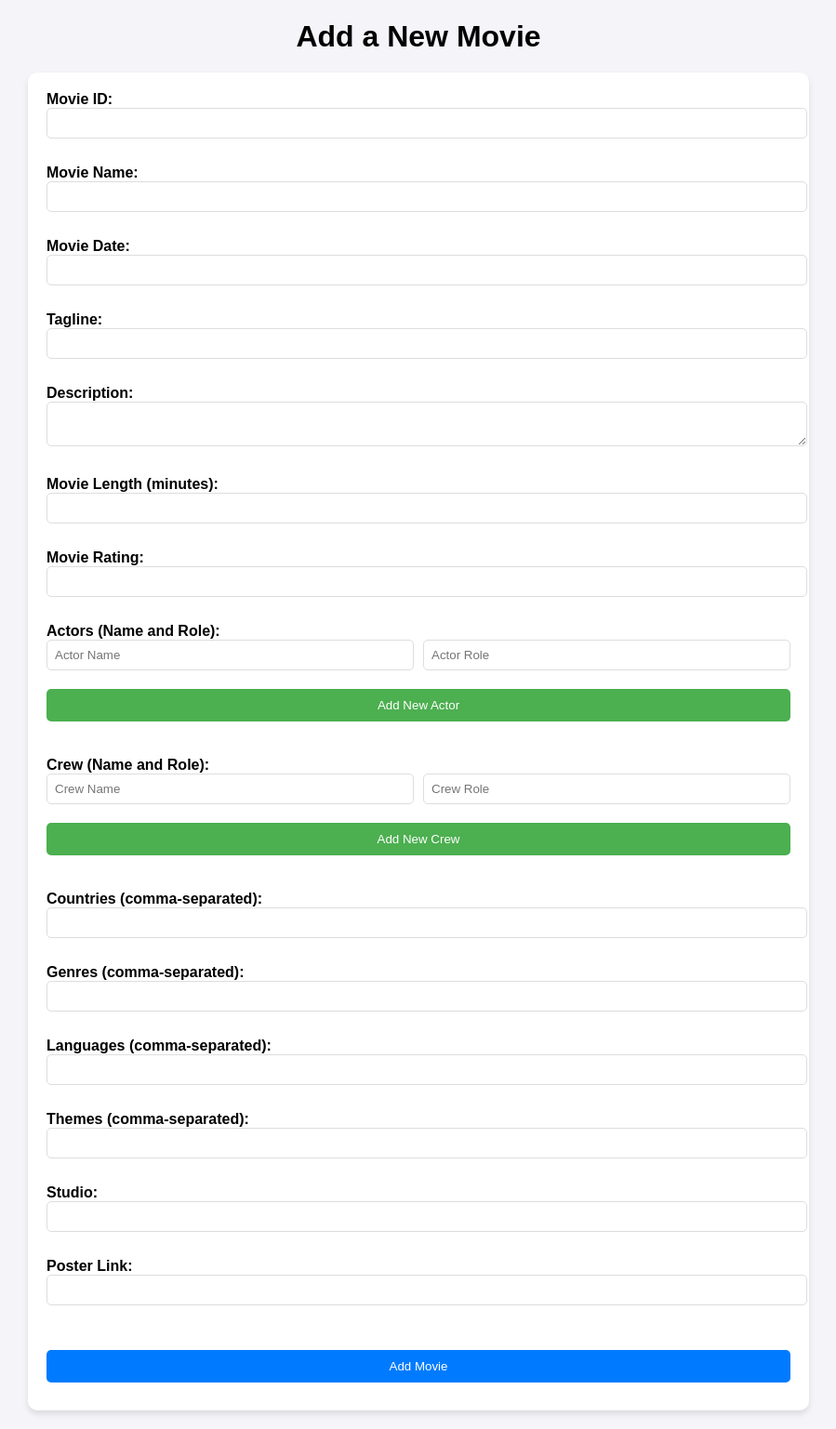
After one commit to berramut1u/BLG317E-Database, a Flask app: page /add_movie in a window 1280 px wide. The commit adds this page. Shown: the whole page at 93% size, without its empty margins (190-1089 px from the left). Run offline with Flask 3, Linux system fonts and the light colour scheme.

Commit message:
ADD UPDATE DELETE implementation

```diff
--- a/movie_platform/app.py
+++ b/movie_platform/app.py
@@ -1,4 +1,4 @@
-from flask import Flask, render_template, request
+from flask import Flask, render_template, request, redirect, url_for
 from db_config import get_db_connection
 
 app = Flask(__name__)
@@ -156,7 +156,153 @@ def filter_movies():
     return render_template('movie_list.html', movies=movies)
 
 
+@app.route('/add_movie', methods=['GET', 'POST'])
+def add_movie():
+    conn = get_db_connection()
+    cursor = conn.cursor()
 
+    if request.method == 'POST':
+        movie_id = request.form['id']
+        movie_name = request.form['movie_name']
+        movie_date = request.form['movie_date']
+        tagline = request.form['tagline']
+        description = request.form['movie_description']
+        movie_length = request.form['movie_length']
+        movie_rating = request.form['movie_rating']
+
+        actor_names = request.form.getlist('actor_name[]')
+        actor_roles = request.form.getlist('actor_role[]')
+
+        crew_names = request.form.getlist('crew_name[]')
+        crew_roles = request.form.getlist('crew_role[]')
+
+        countries = request.form.get('countries', '').split(',')
+        genres = request.form.get('genres', '').split(',')
+        languages = request.form.get('languages', '').split(',')
+        themes = request.form.get('themes', '').split(',')
+        studio = request.form['studio']
+        poster_link = request.form['poster_link']
+
+        cursor.execute("""
+            INSERT INTO movies (id, movie_name, movie_date, tagline, movie_description, movie_length, movie_rating)
+            VALUES (%s, %s, %s, %s, %s, %s, %s)
+        """, (movie_id, movie_name, movie_date, tagline, description, movie_length, movie_rating))
+
+
+        for actor_name, actor_role in zip(actor_names, actor_roles):
+            cursor.execute("INSERT INTO actors (id, actor_name, actor_role) VALUES (%s, %s, %s)",
+                           (movie_id, actor_name, actor_role))
+        for country in countries:
+            if country.strip():
+                cursor.execute("INSERT INTO countries (id, country) VALUES (%s, %s)", (movie_id, country.strip()))
+
+        for crew_name, crew_role in zip(crew_names, crew_roles):
+            cursor.execute("INSERT INTO crew (id, crew_role, crew_name) VALUES (%s, %s, %s)",
+                           (movie_id, crew_role, crew_name))
+
+        for genre in genres:
+            if genre.strip():
+                cursor.execute("INSERT INTO genres (id, genre) VALUES (%s, %s)", (movie_id, genre.strip()))
+
+        for language in languages:
+            if language.strip():
+                cursor.execute("INSERT INTO languages (id, film_language) VALUES (%s, %s)", (movie_id, language.strip()))
+
+        for theme in themes:
+            if theme.strip():
+                cursor.execute("INSERT INTO themes (id, theme) VALUES (%s, %s)", (movie_id, theme.strip()))
+
+        if studio.strip():
+            cursor.execute("INSERT INTO studios (id, studio) VALUES (%s, %s)", (movie_id, studio.strip()))
+
+        if poster_link.strip():
+            cursor.execute("INSERT INTO posters (id, link) VALUES (%s, %s)", (movie_id, poster_link.strip()))
+
+        conn.commit()
+        cursor.close()
+        conn.close()
+
+        return redirect('/movies')
+
+    return render_template('add_movie.html')
+
+
+
+@app.route('/update_movie/<int:movie_id>', methods=['GET', 'POST'])
+def update_movie(movie_id):
+    conn = get_db_connection()
+    cursor = conn.cursor()
+
+    cursor.execute("SELECT * FROM movies WHERE id = %s", (movie_id,))
+    existing_movie = cursor.fetchone()
+
+    if existing_movie is None:
+        return "Movie not found!", 404
+
+    if request.method == 'POST':
+        movie_name = request.form.get('movie_name', existing_movie[1])
+        movie_date = request.form.get('movie_date', existing_movie[2])
+        tagline = request.form.get('tagline', existing_movie[3])
+        description = request.form.get('movie_description', existing_movie[4])
+        movie_length = request.form.get('movie_length', existing_movie[5])
+        movie_rating = request.form.get('movie_rating', existing_movie[6])
+
+        cursor.execute("""
+            UPDATE movies
+            SET movie_name = %s, movie_date = %s, tagline = %s, movie_description = %s,
+                movie_length = %s, movie_rating = %s
+            WHERE id = %s
+        """, (
+            movie_name,
+            movie_date,
+            tagline,
+            description,
+            movie_length,
+            movie_rating,
+            movie_id
+        ))
+
+        conn.commit()
+        cursor.close()
+        conn.close()
+
+        return redirect('/movies')
+
+    else:
+
+        cursor.execute("SELECT * FROM movies WHERE id = %s", (movie_id,))
+        movie = cursor.fetchone()
+        conn.close()
+
+        if movie is None:
+            return "Movie not found", 404
+
+        return render_template('update_movie.html', movie=movie)
+
+
+@app.route('/delete_movie/<int:movie_id>', methods=['POST'])
+def delete_movie(movie_id):
+    conn = get_db_connection()
+    cursor = conn.cursor()
+
+
+    cursor.execute("DELETE FROM actors WHERE id = %s", (movie_id,))
+    cursor.execute("DELETE FROM countries WHERE id = %s", (movie_id,))
+    cursor.execute("DELETE FROM crew WHERE id = %s", (movie_id,))
+    cursor.execute("DELETE FROM genres WHERE id = %s", (movie_id,))
+    cursor.execute("DELETE FROM languages WHERE id = %s", (movie_id,))
+    cursor.execute("DELETE FROM themes WHERE id = %s", (movie_id,))
+    cursor.execute("DELETE FROM studios WHERE id = %s", (movie_id,))
+    cursor.execute("DELETE FROM posters WHERE id = %s", (movie_id,))
+
+    cursor.execute("DELETE FROM movies WHERE id = %s", (movie_id,))
+
+    conn.commit()
+
+    cursor.close()
+    conn.close()
+
+    return redirect('/movies')
 
 
 @app.route('/movie/<int:id>', methods=['GET'])
--- /dev/null
+++ b/movie_platform/templates/add_movie.html
@@ -0,0 +1,191 @@
+<!DOCTYPE html>
+<html lang="en">
+<head>
+    <meta charset="UTF-8">
+    <meta name="viewport" content="width=device-width, initial-scale=1.0">
+    <title>Add Movie</title>
+    <style>
+        body {
+            font-family: Arial, sans-serif;
+            margin: 20px;
+            padding: 0;
+            background-color: #f4f4f9;
+        }
+        h1 {
+            text-align: center;
+            margin-bottom: 20px;
+        }
+        form {
+            max-width: 800px;
+            margin: 0 auto;
+            background-color: #fff;
+            padding: 20px;
+            border-radius: 10px;
+            box-shadow: 0 4px 6px rgba(0, 0, 0, 0.1);
+        }
+        label {
+            font-weight: bold;
+            margin-top: 10px;
+        }
+        input, textarea, button {
+            width: 100%;
+            padding: 8px;
+            margin-bottom: 10px;
+            border: 1px solid #ddd;
+            border-radius: 5px;
+        }
+        textarea {
+            resize: vertical;
+        }
+        .actor-row, .crew-row {
+            margin-bottom: 10px;
+            display: flex;
+            gap: 10px;
+        }
+        .actor-row input, .crew-row input {
+            flex: 1;
+        }
+        button[type="button"] {
+            background-color: #4CAF50;
+            color: white;
+            border: none;
+            cursor: pointer;
+            padding: 10px 20px;
+            border-radius: 5px;
+            margin-bottom: 20px;
+        }
+        button[type="button"]:hover {
+            background-color: #45a049;
+        }
+        button[type="submit"] {
+            background-color: #007BFF;
+            color: white;
+            border: none;
+            cursor: pointer;
+            padding: 10px 20px;
+            border-radius: 5px;
+            margin-top: 20px;
+        }
+        button[type="submit"]:hover {
+            background-color: #0056b3;
+        }
+    </style>
+</head>
+<body>
+    <h1>Add a New Movie</h1>
+    <form method="POST">
+        <label for="id">Movie ID:</label>
+        <input type="text" id="id" name="id" required><br><br>
+
+        <label for="movie_name">Movie Name:</label>
+        <input type="text" id="movie_name" name="movie_name" required><br><br>
+
+        <label for="movie_date">Movie Date:</label>
+        <input type="text" id="movie_date" name="movie_date" required><br><br>
+
+        <label for="tagline">Tagline:</label>
+        <input type="text" id="tagline" name="tagline"><br><br>
+
+        <label for="movie_description">Description:</label>
+        <textarea id="movie_description" name="movie_description"></textarea><br><br>
+
+        <label for="movie_length">Movie Length (minutes):</label>
+        <input type="number" id="movie_length" name="movie_length" required><br><br>
+
+        <label for="movie_rating">Movie Rating:</label>
+        <input type="number" step="0.1" id="movie_rating" name="movie_rating" required><br><br>
+
+        <!-- Actors Section -->
+        <label>Actors (Name and Role):</label>
+        <div id="actors-container">
+            <div class="actor-row">
+                <input type="text" name="actor_name[]" placeholder="Actor Name" required>
+                <input type="text" name="actor_role[]" placeholder="Actor Role" required>
+            </div>
+        </div>
+        <button type="button" onclick="addActor()">Add New Actor</button><br><br>
+
+        <!-- Crew Section -->
+        <label>Crew (Name and Role):</label>
+        <div id="crew-container">
+            <div class="crew-row">
+                <input type="text" name="crew_name[]" placeholder="Crew Name" required>
+                <input type="text" name="crew_role[]" placeholder="Crew Role" required>
+            </div>
+        </div>
+        <button type="button" onclick="addCrew()">Add New Crew</button><br><br>
+
+        <!-- Countries -->
+        <label for="countries">Countries (comma-separated):</label>
+        <input type="text" id="countries" name="countries"><br><br>
+
+        <!-- Genres -->
+        <label for="genres">Genres (comma-separated):</label>
+        <input type="text" id="genres" name="genres"><br><br>
+
+        <!-- Languages -->
+        <label for="languages">Languages (comma-separated):</label>
+        <input type="text" id="languages" name="languages"><br><br>
+
+        <!-- Themes -->
+        <label for="themes">Themes (comma-separated):</label>
+        <input type="text" id="themes" name="themes"><br><br>
+
+        <!-- Studio -->
+        <label for="studio">Studio:</label>
+        <input type="text" id="studio" name="studio"><br><br>
+
+        <!-- Poster Link -->
+        <label for="poster_link">Poster Link:</label>
+        <input type="url" id="poster_link" name="poster_link"><br><br>
+
+        <button type="submit">Add Movie</button>
+    </form>
+
+    <script>
+        function addActor() {
+            var container = document.getElementById('actors-container');
+            var newActorRow = document.createElement('div');
+            newActorRow.classList.add('actor-row');
+
+            var actorNameInput = document.createElement('input');
+            actorNameInput.type = 'text';
+            actorNameInput.name = 'actor_name[]';
+            actorNameInput.placeholder = 'Actor Name';
+            actorNameInput.required = true;
+
+            var actorRoleInput = document.createElement('input');
+            actorRoleInput.type = 'text';
+            actorRoleInput.name = 'actor_role[]';
+            actorRoleInput.placeholder = 'Actor Role';
+            actorRoleInput.required = true;
+
+            newActorRow.appendChild(actorNameInput);
+            newActorRow.appendChild(actorRoleInput);
+            container.appendChild(newActorRow);
+        }
+
+        function addCrew() {
+            var container = document.getElementById('crew-container');
+            var newCrewRow = document.createElement('div');
+            newCrewRow.classList.add('crew-row');
+
+            var crewNameInput = document.createElement('input');
+            crewNameInput.type = 'text';
+            crewNameInput.name = 'crew_name[]';
+            crewNameInput.placeholder = 'Crew Name';
+            crewNameInput.required = true;
+
+            var crewRoleInput = document.createElement('input');
+            crewRoleInput.type = 'text';
+            crewRoleInput.name = 'crew_role[]';
+            crewRoleInput.placeholder = 'Crew Role';
+            crewRoleInput.required = true;
+
+            newCrewRow.appendChild(crewNameInput);
+            newCrewRow.appendChild(crewRoleInput);
+            container.appendChild(newCrewRow);
+        }
+    </script>
+</body>
+</html>
```
Also changed, not shown: movie_platform/templates/movie_list.html (+12 -1 lines), movie_platform/templates/update_movie.html (added, +138 -0 lines).
